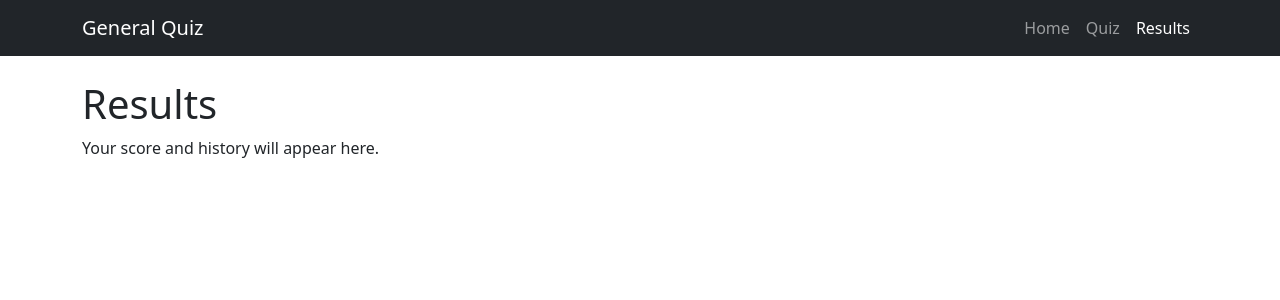
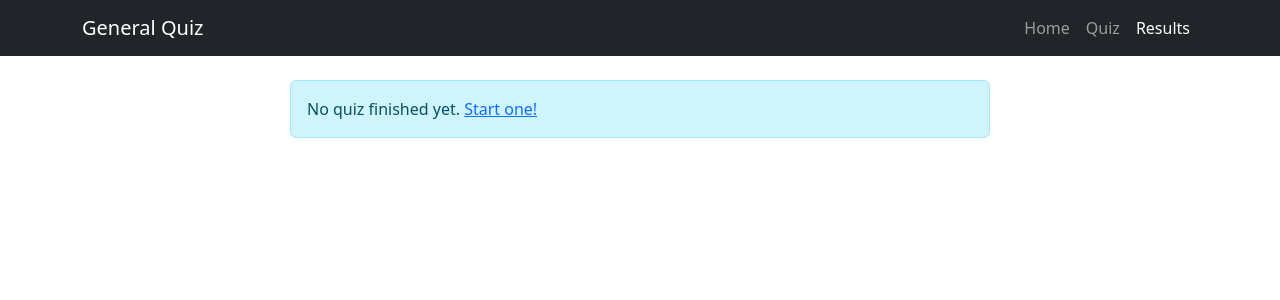
Before and after one commit to andrewchiemerieokeke-pixel/general-quiz, a React (Vite) app in the folder general-quiz/: page /#/results in a window 1280 px wide. Shown: the top 300 px of the page. Built offline with nearby package versions, Linux system fonts and the light colour scheme.

Commit message:
improved the Results page to show the quiz result

```diff
--- a/general-quiz/src/pages/Results.jsx
+++ b/general-quiz/src/pages/Results.jsx
@@ -1,8 +1,25 @@
+import { useLocation, Link } from 'react-router-dom'
+import { Card, Button, Alert } from 'react-bootstrap'
+
 function Results() {
+  const { state } = useLocation()
+
   return (
-    <div>
-      <h1>Results</h1>
-      <p>Your score and history will appear here.</p>
+    <div className="mx-auto" style={{ maxWidth: '700px' }}>
+      {state ? (
+        <Card className="text-center mb-4">
+          <Card.Body>
+            <Card.Title as="h1" className="h3">Quiz complete!</Card.Title>
+            <p className="display-4 my-3">{state.score} / {state.total}</p>
+            <p>Difficulty: {state.difficulty}</p>
+            <Button as={Link} to="/" variant="primary">Play again</Button>
+          </Card.Body>
+        </Card>
+      ) : (
+        <Alert variant="info">
+          No quiz finished yet. <Link to="/">Start one!</Link>
+        </Alert>
+      )}
     </div>
   )
 }
```
